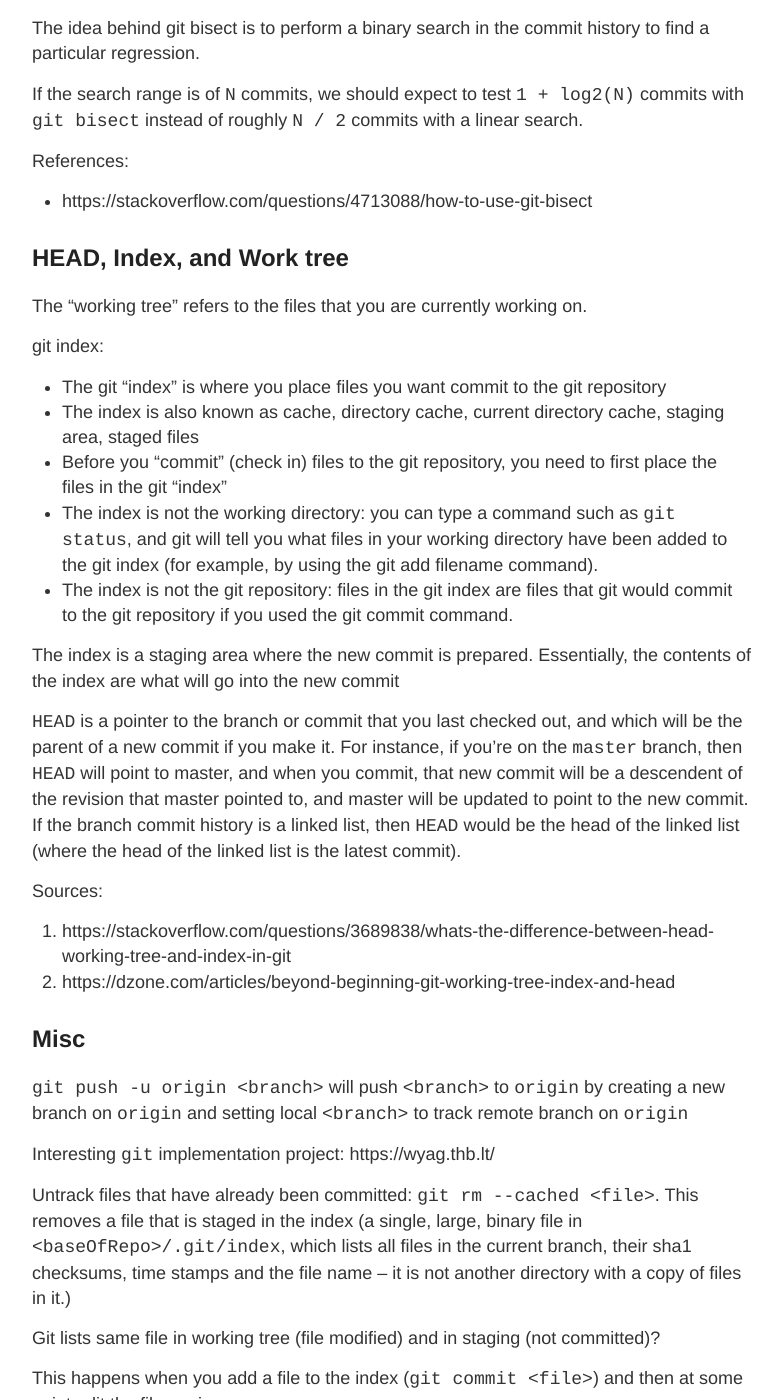
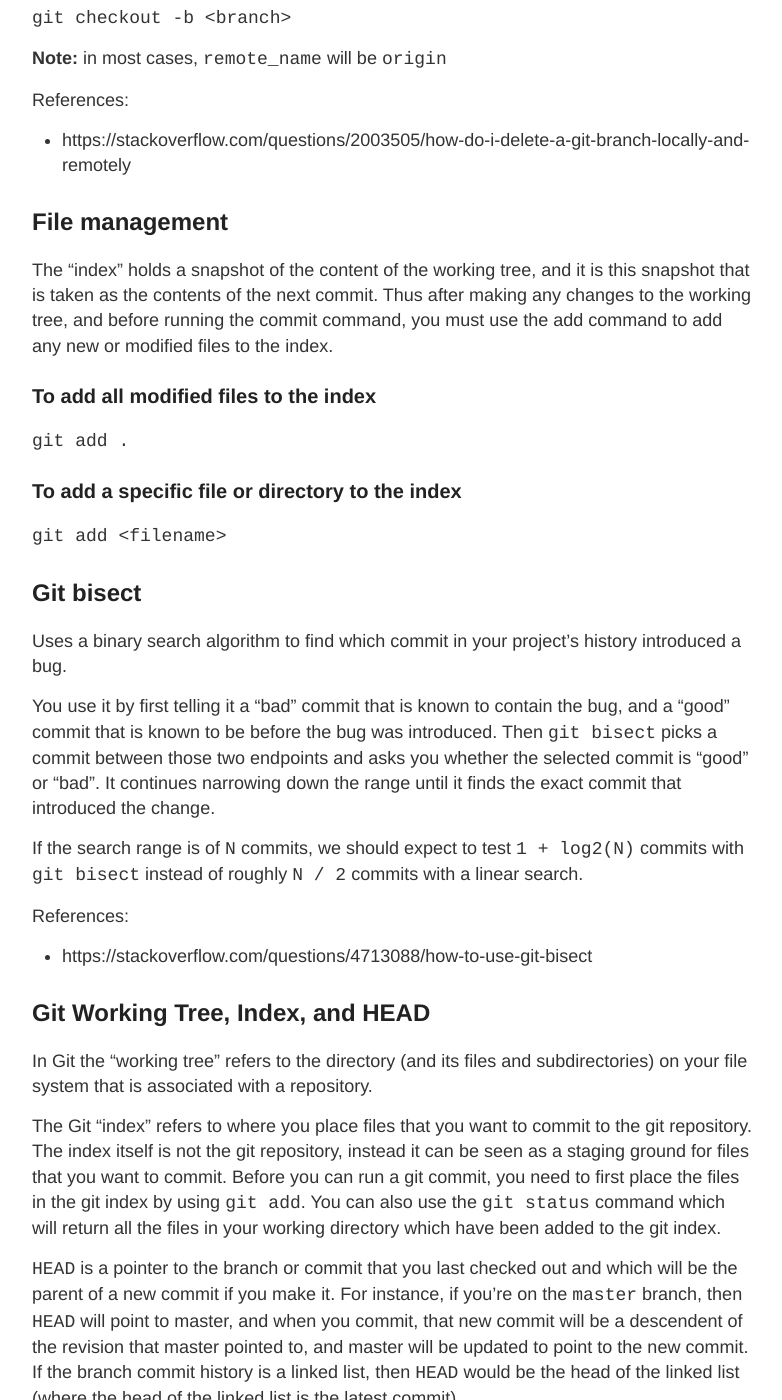
Before and after one commit to gutucristian/gutucristian.github.io, a Jekyll site: the page built from _posts/2020-03-15-git.md, in a window 1280 px wide and 1400 px high, scrolled down 840 px. Shown: the whole window, without its empty margins (248-1030 px from the left). Built offline with Jekyll 4.4.1, drawn with Linux system fonts in a browser that asks for light colours; our own code applies the rules of GitHub Pages for plain Markdown files; some of the changed text lies outside the part shown.

Commit message:
Update 2020-03-15-git.md

````diff
--- a/_posts/2020-03-15-git.md
+++ b/_posts/2020-03-15-git.md
@@ -1,4 +1,4 @@
-`git` notes
+Git notes
 
 ## Branch Management
 
@@ -17,50 +17,59 @@ git branch --delete --remotes <remote_name>/<branch>
 git branch -dr <remote_name>/<branch> # Shorter
 ```
 
-In most cases, `remote_name` will be `origin`.
+### To push local branch to remote
+
+`git push -u <remote_name> <branch>` will push `<branch>` to remote by creating a new branch on `remote_name` and setting local `branch` to track remote branch on `remote_name`
+
+### To create a new branch off of the current branch
+
+`git checkout -b <branch>`
+
+**Note:** in most cases, `remote_name` will be `origin`
 
 References:
 - https://stackoverflow.com/questions/2003505/how-do-i-delete-a-git-branch-locally-and-remotely
 
-## git bisect
+## File management
 
-The idea behind git bisect is to perform a binary search in the commit history to find a particular regression.
+The "index" holds a snapshot of the content of the working tree, and it is this snapshot that is taken as the contents of the next commit. Thus after making any changes to the working tree, and before running the commit command, you must use the add command to add any new or modified files to the index.
+
+### To add all modified files to the index
+
+`git add .`
+
+### To add a specific file or directory to the index
+
+`git add <filename>`
+
+## Git bisect
+
+Uses a binary search algorithm to find which commit in your project's history introduced a bug.
+
+You use it by first telling it a "bad" commit that is known to contain the bug, and a "good" commit that is known to be before the bug was introduced. Then `git bisect` picks a commit between those two endpoints and asks you whether the selected commit is "good" or "bad". It continues narrowing down the range until it finds the exact commit that introduced the change.
 
 If the search range is of `N` commits, we should expect to test `1 + log2(N)` commits with `git bisect` instead of roughly `N / 2` commits with a linear search.
 
 References:
 - https://stackoverflow.com/questions/4713088/how-to-use-git-bisect
 
-## HEAD, Index, and Work tree
+## Git Working Tree, Index, and HEAD
 
-The "working tree" refers to the files that you are currently working on.
+In Git the "working tree" refers to the directory (and its files and subdirectories) on your file system that is associated with a repository.
 
-git index:
-- The git "index" is where you place files you want commit to the git repository
-- The index is also known as cache, directory cache, current directory cache, staging area, staged files
-- Before you "commit" (check in) files to the git repository, you need to first place the files in the git "index"
-- The index is not the working directory: you can type a command such as `git status`, and git will tell you what files in your working directory have been added to the git index (for example, by using the git add filename command).
-- The index is not the git repository: files in the git index are files that git would commit to the git repository if you used the git commit command.
+The Git "index" refers to where you place files that you want to commit to the git repository. The index itself is not the git repository, instead it can be seen as a staging ground for files that you want to commit. Before you can run a git commit, you need to first place the files in the git index by using `git add`. You can also use the `git status` command which will return all the files in your working directory which have been added to the git index.
 
-The index is a staging area where the new commit is prepared. Essentially, the contents of the index are what will go into the new commit
+`HEAD` is a pointer to the branch or commit that you last checked out and which will be the parent of a new commit if you make it. For instance, if you're on the `master` branch, then `HEAD` will point to master, and when you commit, that new commit will be a descendent of the revision that master pointed to, and master will be updated to point to the new commit. If the branch commit history is a linked list, then `HEAD` would be the head of the linked list (where the head of the linked list is the latest commit).
 
-`HEAD` is a pointer to the branch or commit that you last checked out, and which will be the parent of a new commit if you make it. For instance, if you're on the `master` branch, then `HEAD` will point to master, and when you commit, that new commit will be a descendent of the revision that master pointed to, and master will be updated to point to the new commit. If the branch commit history is a linked list, then `HEAD` would be the head of the linked list (where the head of the linked list is the latest commit).
-
-Sources:
+References:
 1. https://stackoverflow.com/questions/3689838/whats-the-difference-between-head-working-tree-and-index-in-git
 2. https://dzone.com/articles/beyond-beginning-git-working-tree-index-and-head
 
-## Misc
-
-`git push -u origin <branch>` will push `<branch>` to `origin` by creating a new branch on `origin` and setting local `<branch>` to track remote branch on `origin`
+## Miscellaneous
 
 Interesting `git` implementation project: https://wyag.thb.lt/
 
-Untrack files that have already been committed: `git rm --cached <file>`. This removes a file that is staged in the index (a single, large, binary file in `<baseOfRepo>/.git/index`, which lists all files in the current branch, their sha1 checksums, time stamps and the file name -- it is not another directory with a copy of files in it.)
-
-Git lists same file in working tree (file modified) and in staging (not committed)?
-
-This happens when you add a file to the index (`git commit <file>`) and then at some point edit the file again.
+Untrack files that have already been committed: `git rm --cached <file>`.
 
 ### revert back to previous commit
 
@@ -85,27 +94,16 @@ TODO: https://stackoverflow.com/questions/24728543/git-reset-merge-vs-git-reset-
 Source:
 1. https://stackoverflow.com/questions/24568936/what-is-difference-between-git-reset-hard-head1-and-git-reset-soft-head
 
-### branch off of current branch
+## Merging
 
-`git checkout -b <sub-branch> branch`
+To merge a branch `foo` into `bar`:
 
-1. name of branch to be created: `api-cristian`
-2. name of branch from which to branch off of: `api`
+```code
+git checkout bar
+git merge foo
+```
 
-`git checkout -b api-cristian api`
-
-### add all modified files
-
-`git add -u`
-
-### merge
-
-to merge branch `foo` into `bar`:
-1. `git checkout bar`
-2. `git merge foo`
-3. resolve conflicts if any
-
-### Tracking Branches
+## Tracking Branches
 
 `git remote`: manage set of tracked repositories
 
````
Also changed, not shown: other parts of _posts/2020-03-15-git.md (+2 -2 lines).
